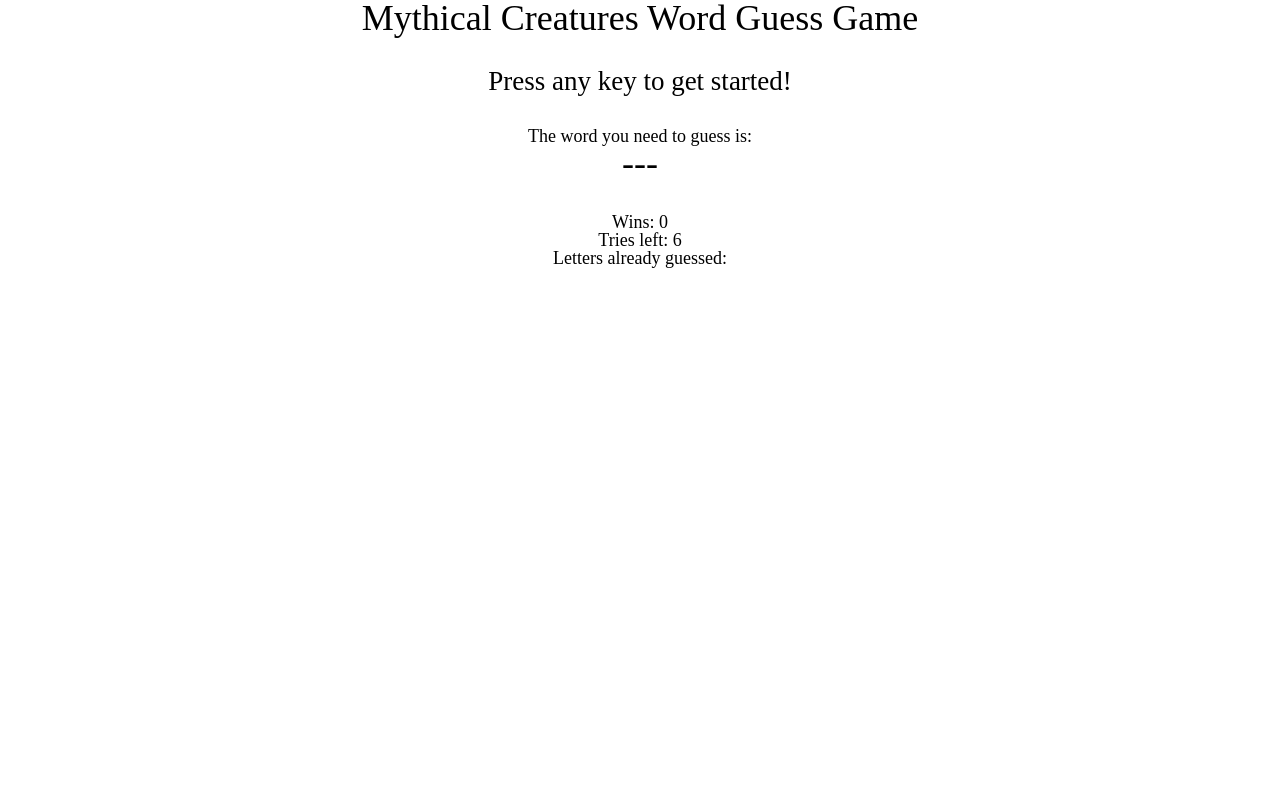
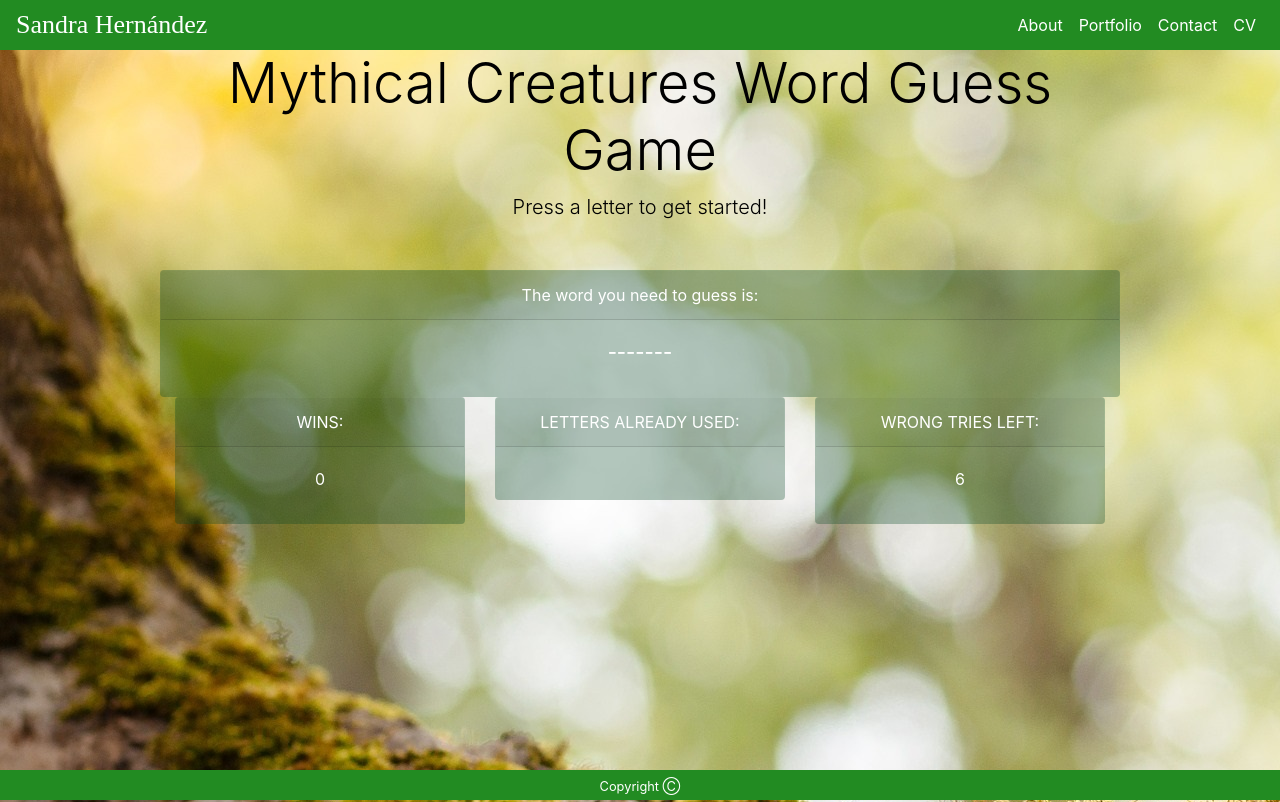
Before and after one commit to sahernandezr/Word-Guess-Game, a plain HTML site: page index.html in a window 1280 px wide. Drawn offline with nearby package versions, Linux system fonts and the light colour scheme; a web font is replaced by a local one.

Commit message:
css added

```diff
--- a/assets/css/style.css
+++ b/assets/css/style.css
@@ -1,14 +1,64 @@
-h1, #hidden-word {
-    font-size: 36px;
+body {
+    background-color: aqua;
+    background: url(../images/forest-ajustado.jpg) fixed no-repeat;
+}
+
+.navbar {
+    height: 50px;
+    background-color: forestgreen !important;
+    line-height: 40px;
+    padding: auto 0;
+
+}
+.navbar-brand {
+    font-family: 'Sura', serif;
+    font-size: 26px;
+    line-height: 40px;
+    padding: 0 0;
+}
+
+.nav-link {
+    color: #ffffff !important;
+}
+
+
+.container {
+    max-width:960px;
     text-align: center;
 }
 
-h2 {
-    font-size: 27px;
-    text-align: center;
+.row {
+    color: #ffffff;
 }
 
-p {
-    font-size: 18px;
-    text-align: center;
+.jumbotron {
+    background-color: transparent;
+    padding: 0 0;
+    border:15px 0 0 0;
+    color: black;
+
 }
+
+.card {
+    background-color: rgba(1, 68, 33, 0.3);
+    border-color: transparent;
+    border: 10px 0 ;
+    /* border-top: 10px; */
+    padding: 0 0;
+
+}
+
+
+.footer {
+    position: absolute;
+    bottom: 0;
+    height: 30px; /* fixed height of the footer */
+    line-height: 30px; /* vertically center the text */
+    width: 100%;
+    background-color: forestgreen !important;
+    color: #ffffff !important;
+  }
+
+  footer {
+      text-align: center;
+  }
--- a/assets/javascript/game.js
+++ b/assets/javascript/game.js
@@ -14,9 +14,10 @@ var winsText = document.getElementById("wins");
 var triesLeftText = document.getElementById("tries-left");
 var lettersUsedText = document.getElementById("letters-already-guessed");
 
-// var wordList = ["dragon", "elf", "kraken", "leprechaun", "mermaid", "phoenix", "sphinx", "troll", "unicorn", "yeti"]
-var wordList = ["mermaid", "fairy", "elf"];
+var wordList = ["dragon", "elf", "kraken", "leprechaun", "mermaid", "phoenix", "sphinx", "troll", "unicorn", "yeti"]
+//var wordList = ["mermaid", "fairy", "elf"];
 // Choose a random Word from the wordList
+
 var wordChosen = wordList[Math.floor(Math.random()* wordList.length)];
 console.log(wordChosen);
 
@@ -29,14 +30,14 @@ for (var i=0; i<wordChosen.length; i++) {
 //catch the user's keytroke
 
 document.onkeyup = function(event) {
-    var letterSelected = event.key;
+    var letterSelected = event.key.toLowerCase();
     //console.log(letterSelected);
 
 
    if ((available.indexOf(letterSelected)>-1) && lettersUsed.indexOf(letterSelected)==-1) { //if the user selection IS a letter and it hasn't been chosen by the user previously (to avoid showing repeated letters)
         lettersUsed.push(letterSelected); //add it to the array of lettersUsed
         //console.log(lettersUsed);
-        lettersUsedText.textContent="Letters already chosen: " + lettersUsed.join(); //to show which letters have been selected
+        lettersUsedText.textContent=lettersUsed.join(); //to show which letters have been selected
 
 
         if (wordChosen.indexOf(letterSelected)==-1) { //if the letter selected doesn't exist in the word to guess, lower tries left by one
@@ -68,8 +69,8 @@ document.onkeyup = function(event) {
 
             if (wordHiddenString===wordChosenString) {
                 wins++;
-                winsText.textContent="Wins: "+ wins;
-                alert("Great job! The correct word was '" + wordChosen + "'. Do you want to play again?");
+                winsText.textContent=wins;
+                alert('Great job! The correct word was "' + wordChosen.toUpperCase() + '"! Do you want to play again?');
             }
         }
     }
@@ -78,5 +79,5 @@ document.onkeyup = function(event) {
 
 // this is what is being shown in the DOM
 wordToGuess.textContent=wordHidden.join("");
-winsText.textContent="Wins: "+ wins;
-triesLeftText.textContent="Tries left: " + triesLeft;
+winsText.textContent=wins;
+triesLeftText.textContent=triesLeft;
--- a/index.html
+++ b/index.html
@@ -6,32 +6,108 @@
     <meta http-equiv="X-UA-Compatible" content="ie=edge">
     <title>Word Guess Game</title>
     <link rel="stylesheet" href="assets/css/reset.css">
+    <link rel="stylesheet" href="https://stackpath.bootstrapcdn.com/bootstrap/4.3.1/css/bootstrap.min.css" integrity="sha384-ggOyR0iXCbMQv3Xipma34MD+dH/1fQ784/j6cY/iJTQUOhcWr7x9JvoRxT2MZw1T" crossorigin="anonymous">
+    <link href="https://fonts.googleapis.com/css?family=Sura:700&display=swap" rel="stylesheet">
     <link rel="stylesheet" href="assets/css/style.css">
+
 </head>
 <body>
-    <h1>Mythical Creatures Word Guess Game</h1>
-</br></br>
-    <h2>Press any key to get started!</h2>
-</br></br>
+        <nav class="navbar sticky-top navbar-expand-md bg-dark navbar-dark">
+            <a class="navbar-brand" href="https://sahernandezr.github.io/Responsive-Portfolio/">Sandra Hernández</a>
+            <button class="navbar-toggler" type="button" data-toggle="collapse" data-target="#collapsibleNavbar">
+                <span class="navbar-toggler-icon"></span>
+            </button>
+            <div class="collapse navbar-collapse" id="collapsibleNavbar">
+                <ul class="navbar-nav ml-auto">
+                    <li class="nav-item">
+                        <a class="nav-link" href="https://sahernandezr.github.io/Responsive-Portfolio/">About</a>
+                    </li>
+                    <li class="nav-item">
+                        <a class="nav-link" href="https://sahernandezr.github.io/Responsive-Portfolio/portfolio.html">Portfolio</a>
+                    </li>
+                    <li class="nav-item">
+                        <a class="nav-link" href="https://sahernandezr.github.io/Responsive-Portfolio/contact.html">Contact</a>
+                    </li>
+                    <li class="nav-item">
+                        <a class="nav-link" href="#" download>CV</a>
+                    </li>
+                </ul>
+            </div>
+        </nav>
 
-    <p>The word you need to guess is:</p>
 
-    <p id="hidden-word"></p>
-</br></br>
-    <p id="wins">Wins: </p> <!--Number of times user guessed the word correctly-->
 
-    <p id="tries-left">Number of guesses remaining: </p> <!--I am going to give the user six guesses-->
+    <div class="container">
+        <div class="row">
+            <div class="col-sm-12 jumbotron jumbotron-fluid">
+                <h1 class="display-4">Mythical Creatures Word Guess Game</h1>
+                <p class="lead">Press a letter to get started!</p>
 
-    <p id="letters-already-guessed">Letters already guessed: </p> <!--Letters the user has guessed (or chosen even if the letters don't match? that makes more sense to me)-->
+            </div>
+        </div>
+
+        <div class="row">
+            <div class="col-sm-12 card">
+                <div class="card-header">
+                    The word you need to guess is:
+                </div>
+                <div class="card-body">
+                    <h5 class="card-title" id="hidden-word"></h5>
+                </div>
+            </div>
+        </div>
+
+        <div class="row">
+            <div class="col-sm-4">
+                <div class="card">
+                    <div class="card-header">
+                        WINS:
+                    </div>
+                    <div class="card-body">
+                        <p class="card-title" id="wins"></p> <!--Number of times user guessed the word correctly-->
+                    </div>
+                </div>
+            </div>
+
+            <div class="col-sm-4">
+                <div class="card">
+                    <div class="card-header">
+                        LETTERS ALREADY USED:
+                    </div>
+                    <div class="card-body">
+                        <p class="card-title" id="letters-already-guessed"></p> <!--Letters the user has already chosen even if the letters don't match-->
+                    </div>
+                </div>
+            </div>
+
+            <div class="col-sm-4">
+                <div class="card">
+                    <div class="card-header">
+                        WRONG TRIES LEFT:
+                    </div>
+                    <div class="card-body">
+                        <p class="card-title" id="tries-left"></p> <!--I am going to give the user six guesses-->
+                    </div>
+                </div>
+            </div>
+        </div>
+    </div>
 
     <!--After the user wins/loses the game should automatically choose another word and make the user play it.
 
-        BONUS: when the user wins, display a sound or song.-->
+    BONUS: when the user wins, display a sound or song.-->
 
-    <script src="assets/javascript/game.js">
+    <footer class="footer">
+            <div class="container">
+              <span class="text"><small>Copyright &#9400;</small></span>
+            </div>
+    </footer>
 
-
-    </script>
+                  <!-- Bootstrap Javascript -->
+    <script src="https://code.jquery.com/jquery-3.3.1.slim.min.js" integrity="sha384-q8i/X+965DzO0rT7abK41JStQIAqVgRVzpbzo5smXKp4YfRvH+8abtTE1Pi6jizo" crossorigin="anonymous"></script>
+    <script src="https://cdnjs.cloudflare.com/ajax/libs/popper.js/1.14.7/umd/popper.min.js" integrity="sha384-UO2eT0CpHqdSJQ6hJty5KVphtPhzWj9WO1clHTMGa3JDZwrnQq4sF86dIHNDz0W1" crossorigin="anonymous"></script>
+    <script src="https://stackpath.bootstrapcdn.com/bootstrap/4.3.1/js/bootstrap.min.js" integrity="sha384-JjSmVgyd0p3pXB1rRibZUAYoIIy6OrQ6VrjIEaFf/nJGzIxFDsf4x0xIM+B07jRM" crossorigin="anonymous"></script>
+    <script src="assets/javascript/game.js"></script>
 
 </body>
 </html>
```
Also changed, not shown: assets/images/forest-ajustado.jpg (added), assets/images/forest.jpg (added).
